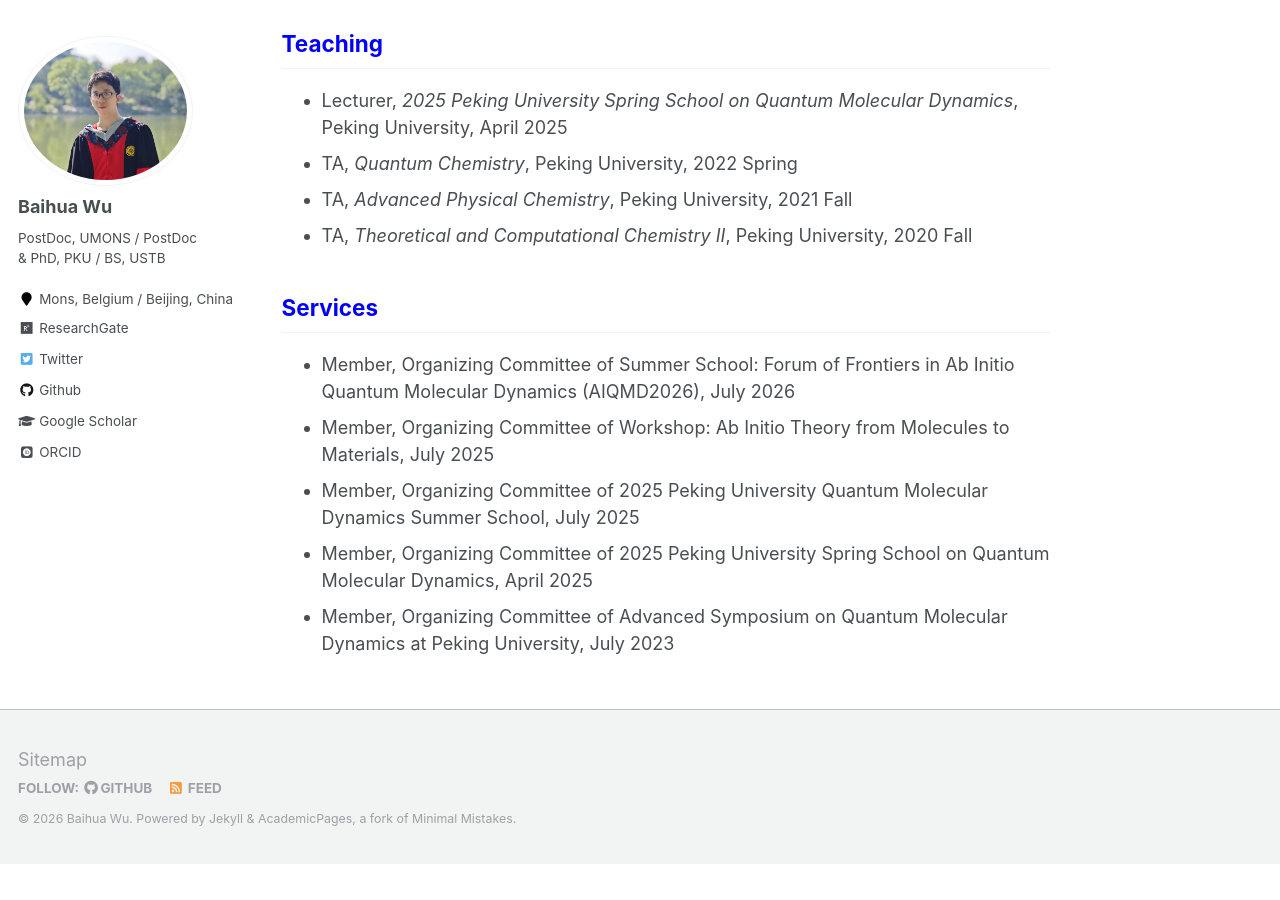
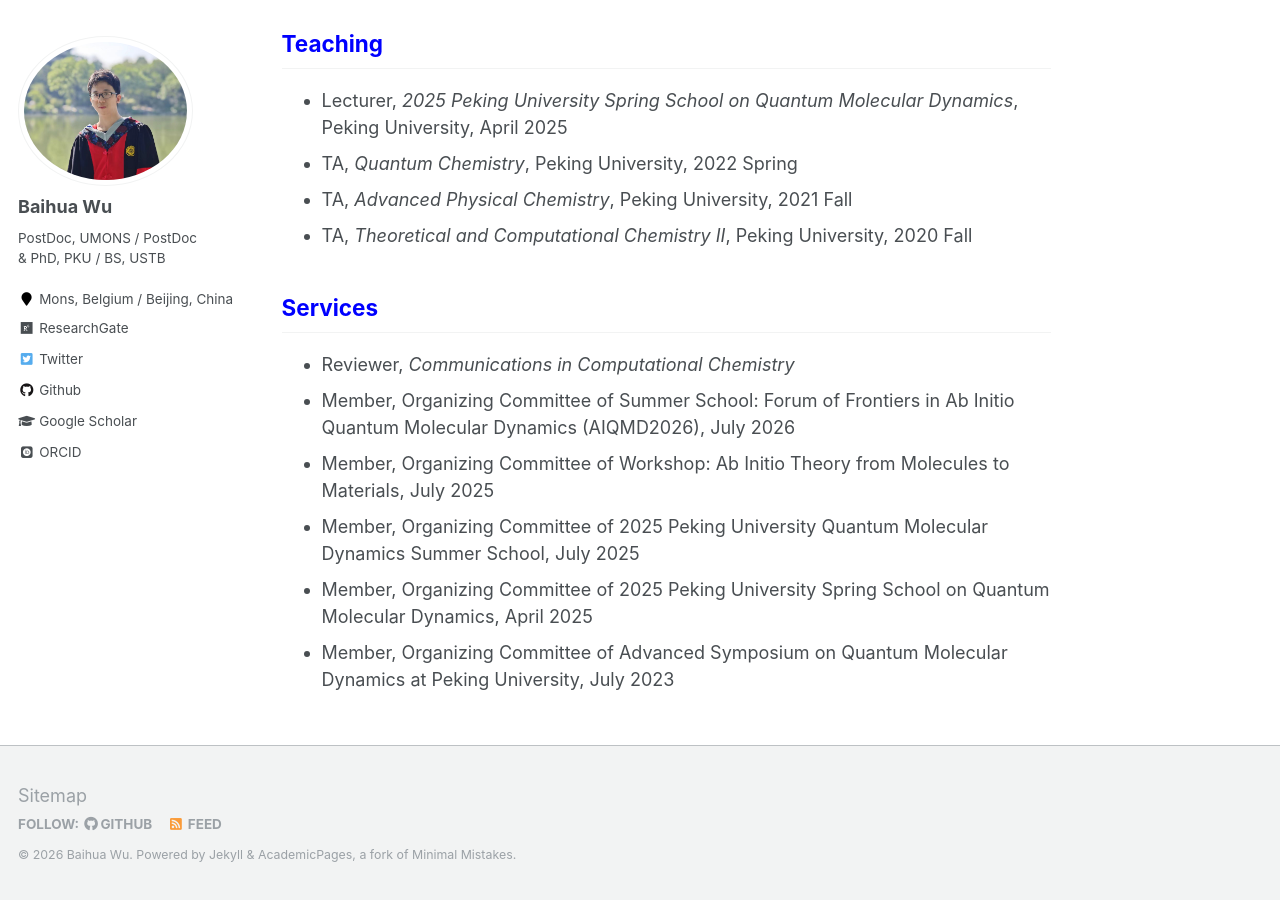
Before and after one commit to wubaihua/wubaihua.github.io, a Jekyll site: the page built from _pages/about.md, in a window 1280 px wide and 900 px high, scrolled down 5478 px. Built offline with Jekyll 4.4.1, drawn with Linux system fonts in a browser that asks for light colours; some web fonts are replaced; before the commit the page ends 6342 px from its top, so only the background shows below that.

Commit message:
2026-0823-5

```diff
--- a/_pages/about.md
+++ b/_pages/about.md
@@ -203,6 +203,7 @@ Email: Baihua.Wu[AT]umons.ac.be;   wubaihua19[AT]gmail.com
 
 ## <font color=Blue>Services</font>
 
+* Reviewer, *Communications in Computational Chemistry*
 * Member, Organizing Committee of Summer School: Forum of Frontiers in Ab Initio Quantum Molecular Dynamics (AIQMD2026), July 2026
 * Member, Organizing Committee of Workshop: Ab Initio Theory from Molecules to Materials, July 2025
 * Member, Organizing Committee of 2025 Peking University Quantum Molecular Dynamics Summer School, July 2025
```
